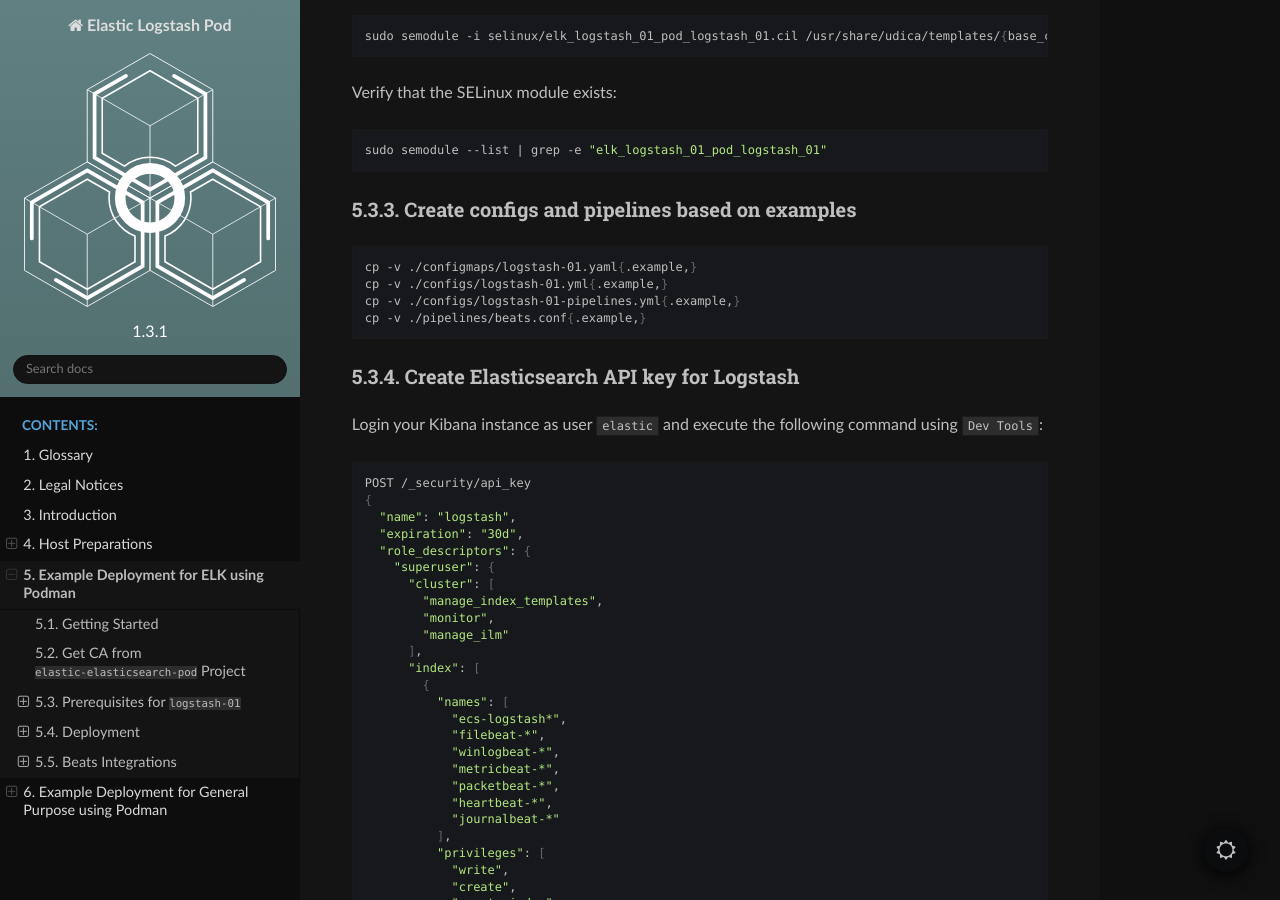
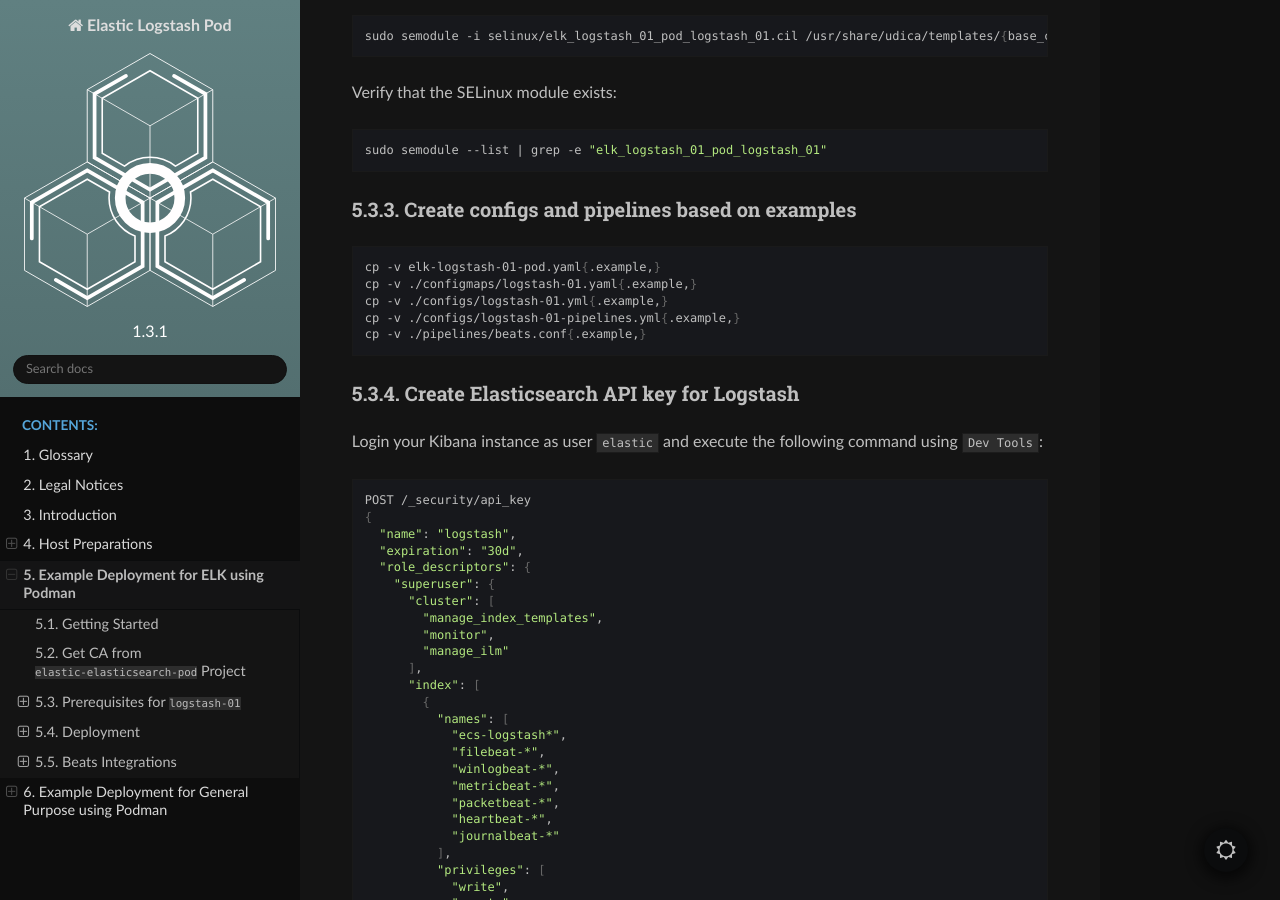
Before and after one commit to extra2000/elastic-logstash-pod, a Sphinx documentation site: the page built from docs/source/example_podman_elk.rst, in a window 1280 px wide and 900 px high, scrolled down 1902 px. Built offline with Sphinx 7.4.7 and the Read the Docs theme 2.0.0, drawn with Linux system fonts in a browser that asks for light colours.

Commit message:
docs(deployments): add instructions to create pod file

```diff
--- a/docs/source/example_podman_elk.rst
+++ b/docs/source/example_podman_elk.rst
@@ -108,6 +108,7 @@ Create configs and pipelines based on examples
 
 .. code-block:: bash
 
+    cp -v elk-logstash-01-pod.yaml{.example,}
     cp -v ./configmaps/logstash-01.yaml{.example,}
     cp -v ./configs/logstash-01.yml{.example,}
     cp -v ./configs/logstash-01-pipelines.yml{.example,}
--- a/docs/source/example_podman_general.rst
+++ b/docs/source/example_podman_general.rst
@@ -108,6 +108,7 @@ Create configs and pipelines based on examples
 
 .. code-block:: bash
 
+    cp -v logstash-01-pod.yaml{.example,}
     cp -v ./configmaps/logstash-01.yaml{.example,}
     cp -v ./configs/logstash-01.yml{.example,}
     cp -v ./configs/logstash-01-pipelines.yml{.example,}
```
